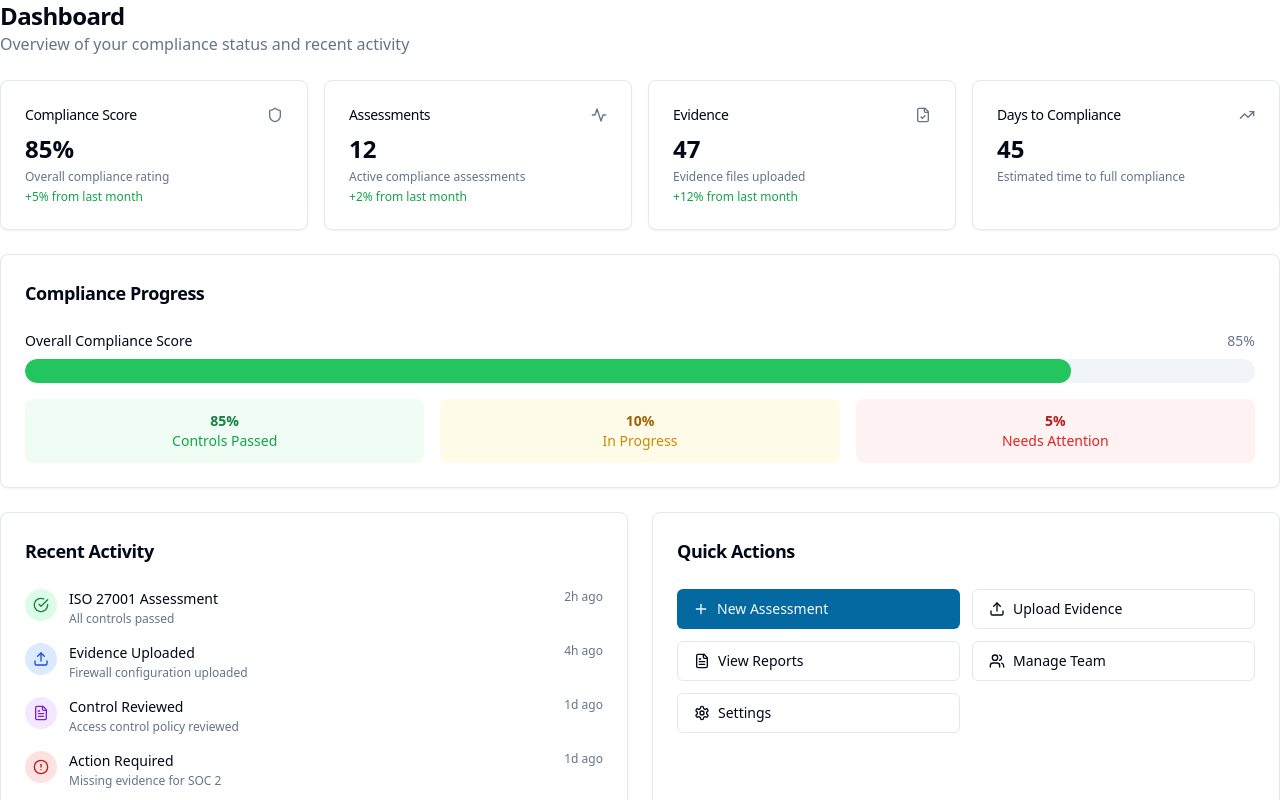
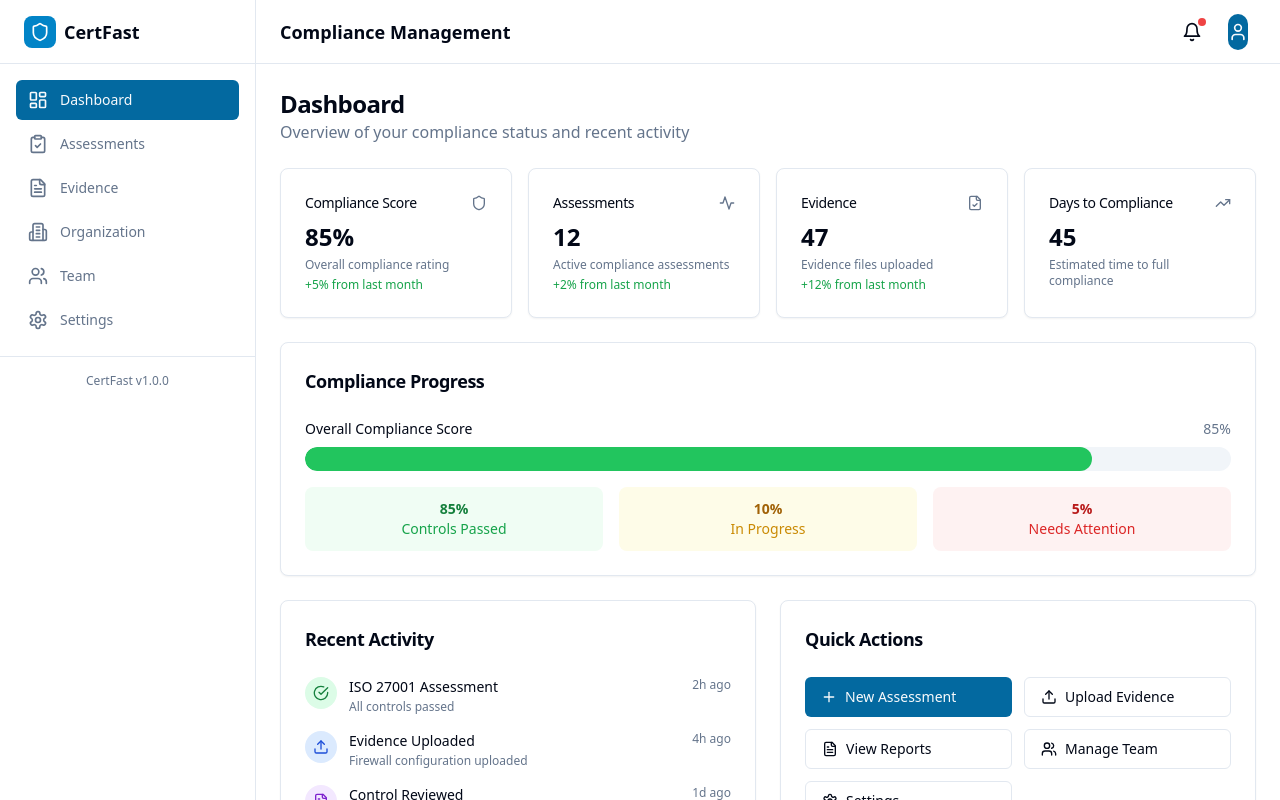
Before and after one commit to jeffrey1420/certfast, a React (Vite) app in the folder apps/web/: page /dashboard in a window 1280 px wide. Shown: the top 800 px of the page. Built offline with nearby package versions, Linux system fonts and the light colour scheme.

Commit message:
design/frontend-developer: created dashboard page with metrics and activity feed

```diff
--- a/apps/web/src/routes/dashboard/index.tsx
+++ b/apps/web/src/routes/dashboard/index.tsx
@@ -3,6 +3,7 @@ import { MetricCard } from './components/MetricCard'
 import { ProgressBar } from './components/ProgressBar'
 import { ActivityList } from './components/ActivityList'
 import { QuickActions } from './components/QuickActions'
+import { Layout } from '@/components/layout'
 import { Card, CardContent, CardHeader, CardTitle } from '@/components/ui/card'
 import { Activity, TrendingUp, Shield, FileCheck, Loader2 } from 'lucide-react'
 
@@ -71,14 +72,17 @@ export function DashboardPage() {
 
   if (isLoading) {
     return (
+      <Layout>
         <div className="flex items-center justify-center h-64">
           <Loader2 className="h-8 w-8 animate-spin text-primary" />
         </div>
+      </Layout>
     )
   }
 
   if (error || !metrics) {
     return (
+      <Layout>
         <div className="flex items-center justify-center h-64">
           <div className="text-center">
             <p className="text-destructive mb-2">{error || 'Failed to load dashboard'}</p>
@@ -90,10 +94,12 @@ export function DashboardPage() {
             </button>
           </div>
         </div>
+      </Layout>
     )
   }
 
   return (
+    <Layout>
     <div className="space-y-6">
       {/* Page Header */}
       <div className="flex items-center justify-between">
@@ -170,6 +176,7 @@ export function DashboardPage() {
         <QuickActions />
       </div>
     </div>
+    </Layout>
   )
 }
 
```
Lines whose indentation alone changed are shown as unchanged.
